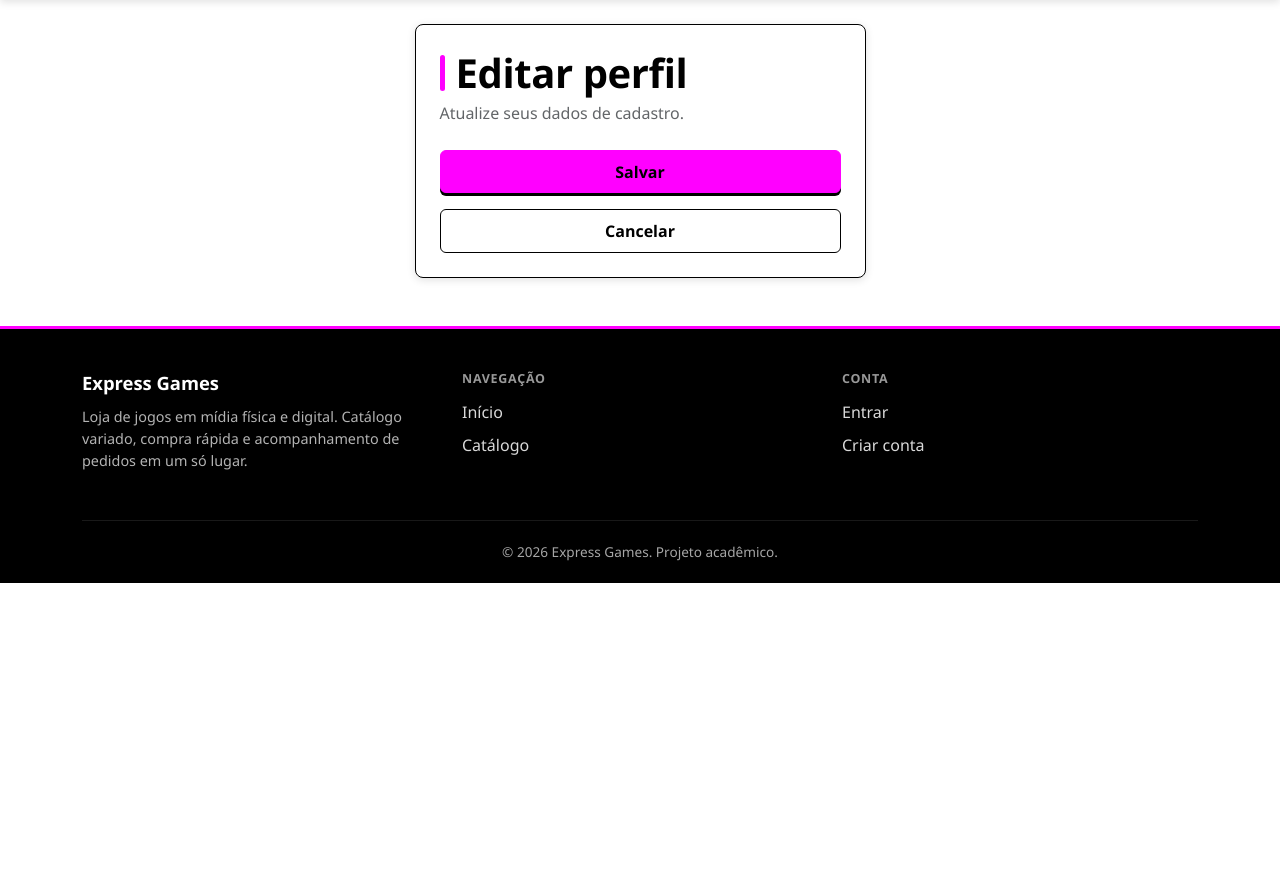
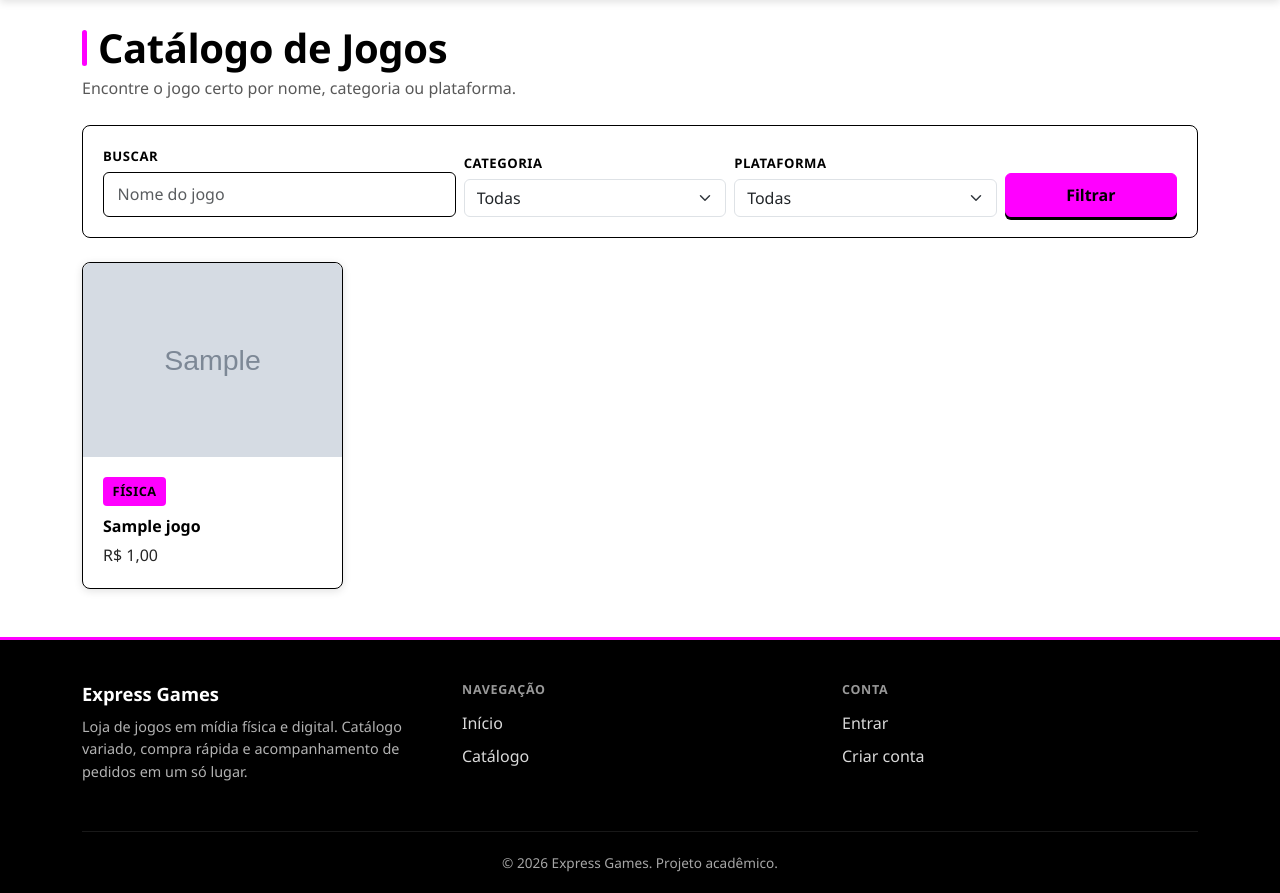
Before and after one commit to Makxueldev23/Express-games, a Django app: page /jogos/ in a window 1280 px wide. Shown: the part 65-958 px from the top of the page. Before the commit the page ends 648 px from the top, so only its background shows below. Run offline with Django 5.2, Linux system fonts and the light colour scheme; tables that the repository leaves empty hold one stand-in row (values such as "Sample post"); grey boxes marked "Sample" are stand-in pictures.

Commit message:
Correções finais

```diff
--- a/config/settings.py
+++ b/config/settings.py
@@ -98,7 +98,7 @@
 # Internationalization
 # https://docs.djangoproject.com/en/6.1/topics/i18n/
 
-LANGUAGE_CODE = 'en-us'
+LANGUAGE_CODE = 'pt-br'
 
 TIME_ZONE = 'UTC'
 
--- a/jogos/templates/jogos/jogo_lista.html
+++ b/jogos/templates/jogos/jogo_lista.html
@@ -1,20 +1,104 @@
 {% extends "base.html" %}
 
+{% block title %}Catálogo{% endblock %}
+
 {% block content %}
-<div class="row justify-content-center">
-  <div class="col-12 col-md-7 col-lg-5">
-    <div class="auth-card card p-4">
-      <h1 class="mb-1">Editar perfil</h1>
-      <p class="auth-subtitle mb-4">Atualize seus dados de cadastro.</p>
+<div class="page-header d-flex justify-content-between align-items-end flex-wrap gap-2">
+  <div>
+    <h1 class="mb-1">Catálogo de Jogos</h1>
+    <p class="page-header-subtitle">Encontre o jogo certo por nome, categoria ou plataforma.</p>
+  </div>
 
-      <form method="post" class="mb-3">
-          {% csrf_token %}
-          {{ form.as_p }}
-          <button type="submit" class="btn btn-primary w-100">Salvar</button>
-      </form>
+  {% if user.is_staff %}
+    <a href="{% url 'jogos:criar' %}" class="btn btn-primary">+ Cadastrar novo jogo</a>
+  {% endif %}
+</div>
 
-      <a href="{% url 'contas:perfil' %}" class="btn btn-outline-dark w-100">Cancelar</a>
+<div class="filter-panel mb-4">
+  <form method="get" class="row g-2 align-items-end">
+    <div class="col-12 col-md-4">
+      <label class="form-label">Buscar</label>
+      <input type="text" name="q" class="form-control" placeholder="Nome do jogo" value="{{ request.GET.q|default:'' }}">
     </div>
+
+    <div class="col-6 col-md-3">
+      <label class="form-label">Categoria</label>
+      <select name="categoria" class="form-select">
+        <option value="">Todas</option>
+        {% for categoria in categorias %}
+          <option value="{{ categoria.id }}" {% if request.GET.categoria == categoria.id|stringformat:"s" %}selected{% endif %}>{{ categoria.nome }}</option>
+        {% endfor %}
+      </select>
+    </div>
+
+    <div class="col-6 col-md-3">
+      <label class="form-label">Plataforma</label>
+      <select name="plataforma" class="form-select">
+        <option value="">Todas</option>
+        {% for plataforma in plataformas %}
+          <option value="{{ plataforma.id }}" {% if request.GET.plataforma == plataforma.id|stringformat:"s" %}selected{% endif %}>{{ plataforma.nome }}</option>
+        {% endfor %}
+      </select>
+    </div>
+
+    <div class="col-12 col-md-2">
+      <button type="submit" class="btn btn-primary w-100">Filtrar</button>
+    </div>
+  </form>
+</div>
+
+{% if jogos %}
+  <div class="row row-cols-1 row-cols-sm-2 row-cols-md-3 row-cols-lg-4 g-4">
+    {% for jogo in jogos %}
+      <div class="col">
+        <a href="{% url 'jogos:detalhe' jogo.pk %}" class="text-decoration-none">
+          <div class="card h-100">
+            {% if jogo.imagem %}
+              <img src="{{ jogo.imagem.url }}" alt="{{ jogo.nome }}" class="card-img-top">
+            {% else %}
+              <div class="card-img-top d-flex align-items-center justify-content-center">
+                <span>{{ jogo.nome|slice:":1"|upper }}</span>
+              </div>
+            {% endif %}
+            <div class="card-body">
+              <p class="badge-rosa mb-2">{{ jogo.get_tipo_midia_display }}</p>
+              <p class="card-title mb-1">{{ jogo.nome }}</p>
+              <p class="card-text mb-0">R$ {{ jogo.preco }}</p>
+            </div>
+          </div>
+        </a>
+      </div>
+    {% endfor %}
   </div>
-</div>
+{% else %}
+  <div class="empty-state">
+    <p class="mb-0">Nenhum jogo encontrado.</p>
+  </div>
+{% endif %}
+
+{% if is_paginated %}
+  <nav class="mt-4" aria-label="Paginação do catálogo">
+    <ul class="pagination justify-content-center">
+      {% if page_obj.has_previous %}
+        <li class="page-item">
+          <a class="page-link" href="?{% if request.GET.q %}q={{ request.GET.q }}&{% endif %}{% if request.GET.categoria %}categoria={{ request.GET.categoria }}&{% endif %}{% if request.GET.plataforma %}plataforma={{ request.GET.plataforma }}&{% endif %}page={{ page_obj.previous_page_number }}">Anterior</a>
+        </li>
+      {% else %}
+        <li class="page-item disabled"><span class="page-link">Anterior</span></li>
+      {% endif %}
+
+      <li class="page-item disabled">
+        <span class="page-link">Página {{ page_obj.number }} de {{ page_obj.paginator.num_pages }}</span>
+      </li>
+
+      {% if page_obj.has_next %}
+        <li class="page-item">
+          <a class="page-link" href="?{% if request.GET.q %}q={{ request.GET.q }}&{% endif %}{% if request.GET.categoria %}categoria={{ request.GET.categoria }}&{% endif %}{% if request.GET.plataforma %}plataforma={{ request.GET.plataforma }}&{% endif %}page={{ page_obj.next_page_number }}">Próxima</a>
+        </li>
+      {% else %}
+        <li class="page-item disabled"><span class="page-link">Próxima</span></li>
+      {% endif %}
+    </ul>
+  </nav>
+{% endif %}
 {% endblock %}
--- a/jogos/views.py
+++ b/jogos/views.py
@@ -21,7 +21,7 @@
     paginate_by = 12
 
     def get_queryset(self):
-        qs = Jogo.objects.all()
+        qs = Jogo.objects.all().order_by('nome')
         termo = self.request.GET.get('q')
         categoria_id = self.request.GET.get('categoria')
         plataforma_id = self.request.GET.get('plataforma')
--- a/pedidos/views.py
+++ b/pedidos/views.py
@@ -74,7 +74,7 @@
     try:
         for jogo_id, quantidade in carrinho.items():
             jogo = get_object_or_404(Jogo, pk=jogo_id)
-            item = ItemPedido(pedido=pedido, jogo=jogo, quantidade=quantidade)
+            item = ItemPedido(pedido=pedido, jogo=jogo, quantidade=quantidade, preco_unitario=jogo.preco)
             item.full_clean()
             item.save()
             jogo.baixar_estoque(quantidade)
--- a/static/css/style.css
+++ b/static/css/style.css
@@ -346,7 +346,7 @@
   border-top-left-radius: var(--raio-borda-lg);
   border-top-right-radius: var(--raio-borda-lg);
   object-fit: cover;
-  height: 180px;
+  height: 80%;
 }
 
 .badge-rosa {
```
Also changed, not shown: media/jogos/images.jfif (added).
